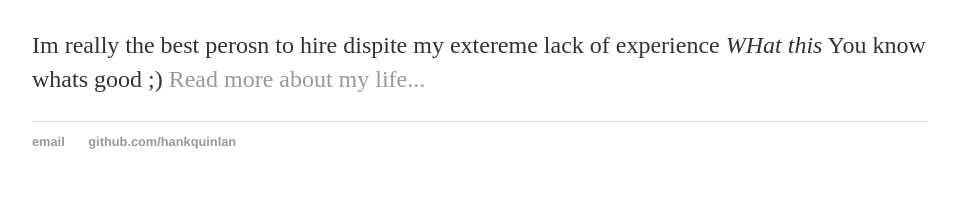
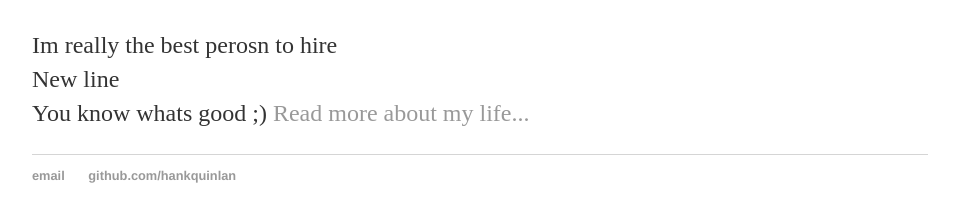
Before and after one commit to billkay2/WebPage, a plain HTML site: page index.html in a window 1280 px wide. Shown: the part 168-390 px from the top of the page, without its empty margins (160-1117 px from the left). Drawn offline with Linux system fonts and the light colour scheme.

Commit message:
Update index.html
minor text fixes

```diff
--- a/index.html
+++ b/index.html
@@ -17,7 +17,7 @@
 		<div class="container">
     		<div class="blurb">
         		<h1>Hello Possible Future Employer!</h1>
-				<p>Im really the best perosn to hire dispite my extereme lack of experience <em>WHat this</em> You know whats good ;) <a href="/about">Read more about my life...</a></p>
+				<p>Im really the best perosn to hire <br>New line <br> You know whats good ;) <a href="/about">Read more about my life...</a></p>
     		</div><!-- /.blurb -->
 		</div><!-- /.container -->
 		<footer>
```
